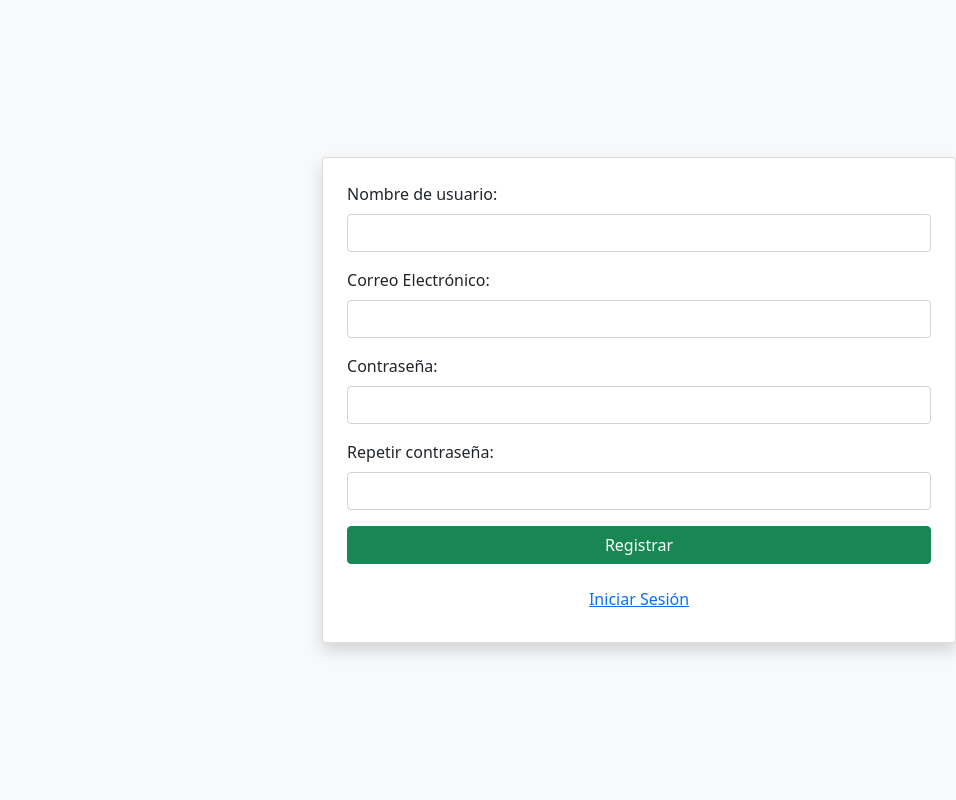
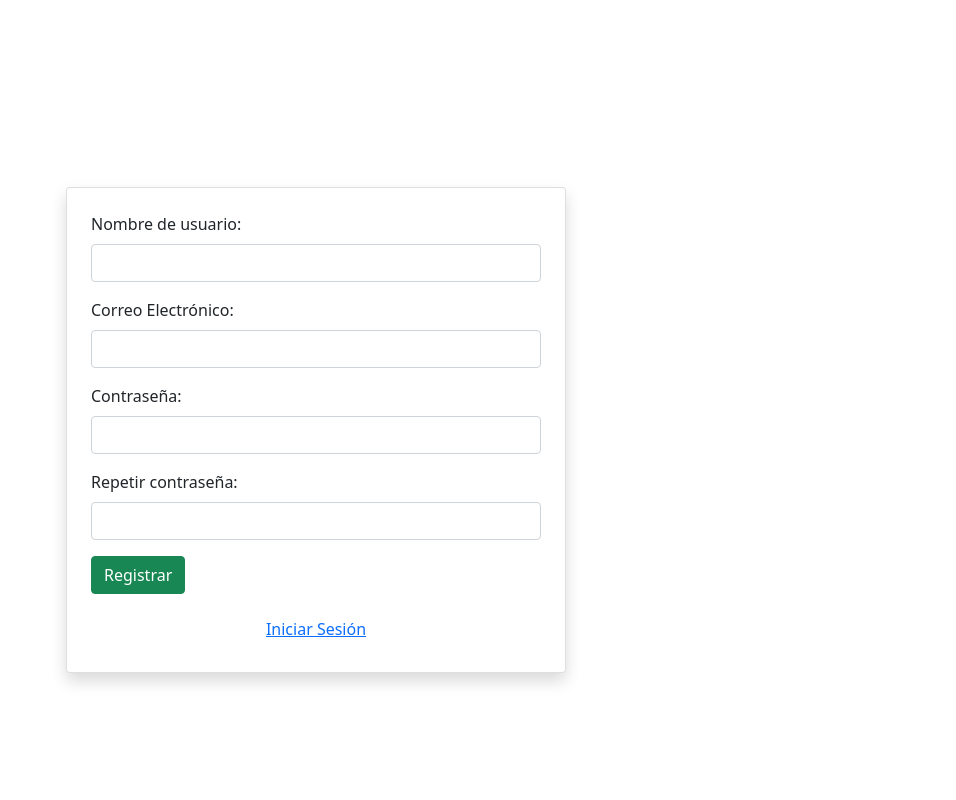
Before and after one commit to martingonzsaiz/Digitalizaci-n-Partituras-, a Flask app: template DigitalizacionPartiturasApp/app/templates/register.html in a window 1280 px wide. Shown: the whole page, without its empty margins (324-1280 px from the left). Run offline with Flask 3, Linux system fonts and the light colour scheme; the template is opened without the code that fills it, so the values that code supplies are empty.

Commit message:
Arreglos en la vista register

```diff
--- a/DigitalizacionPartiturasApp/app/extensions.py
+++ b/DigitalizacionPartiturasApp/app/extensions.py
@@ -5,8 +5,6 @@
 from firebase_admin import credentials, initialize_app, firestore, storage
 import pyrebase
 import logging
-import os
-import json
 
 migrate = Migrate()
 login_manager = LoginManager()
@@ -15,7 +13,7 @@
     try:
         firebase_admin.get_app()
     except ValueError:
-        cred = credentials.Certificate(json.loads(os.environ['FIREBASE_CREDENTIALS_JSON']))
+        cred = credentials.Certificate(app.config['FIREBASE_CREDENTIALS'])
         initialize_app(cred, {'storageBucket': app.config['FIREBASE_BUCKET_NAME']})
 
     app.config['firestore_db'] = firestore.client()
--- a/DigitalizacionPartiturasApp/app/templates/register.html
+++ b/DigitalizacionPartiturasApp/app/templates/register.html
@@ -1,5 +1,5 @@
 <!DOCTYPE html>
-<html>
+<html lang="es">
 <head>
     <title>Registro de Usuario</title>
     <link rel="stylesheet" href="https://cdn.jsdelivr.net/npm/bootstrap@5.1.3/dist/css/bootstrap.min.css">
@@ -8,10 +8,26 @@
             background-color: #ffcc00;
             color: black;
         }
+        .centered-form {
+            display: flex;
+            flex-direction: column;
+            justify-content: center;
+            align-items: center;
+            height: 100vh;
+        }
+        .form-container {
+            width: 500px;
+            margin-top: 20px;
+        }
+        .alert-container {
+            width: 80%;
+            padding: 20px 0;
+        }
     </style>
 </head>
-<body class="d-flex justify-content-center align-items-center min-vh-100 bg-light">
-    <div class="container mt-3">
+<body>
+    <div class="centered-form">
+        <div class="alert-container">
             {% with messages = get_flashed_messages(with_categories=true) %}
                 {% if messages %}
                     {% for category, message in messages %}
@@ -23,8 +39,8 @@
                 {% endif %}
             {% endwith %}
         </div>
-    <div class="w-100 max-width-320">
-        <form action="/register" method="post" class="card p-4 shadow">
+        <div class="form-container card p-4 shadow">
+            <form action="/register" method="post">
                 <div class="mb-3">
                     <label for="username" class="form-label">Nombre de usuario:</label>
                     <input type="text" class="form-control" id="username" name="username" required>
@@ -47,5 +63,7 @@
                 </div>
             </form>
         </div>
+    </div>
+    <script src="https://cdn.jsdelivr.net/npm/bootstrap@5.1.3/dist/js/bootstrap.bundle.min.js"></script>
 </body>
 </html>
```
Also changed, not shown: 1 other file. Lines whose indentation alone changed are shown as unchanged.
